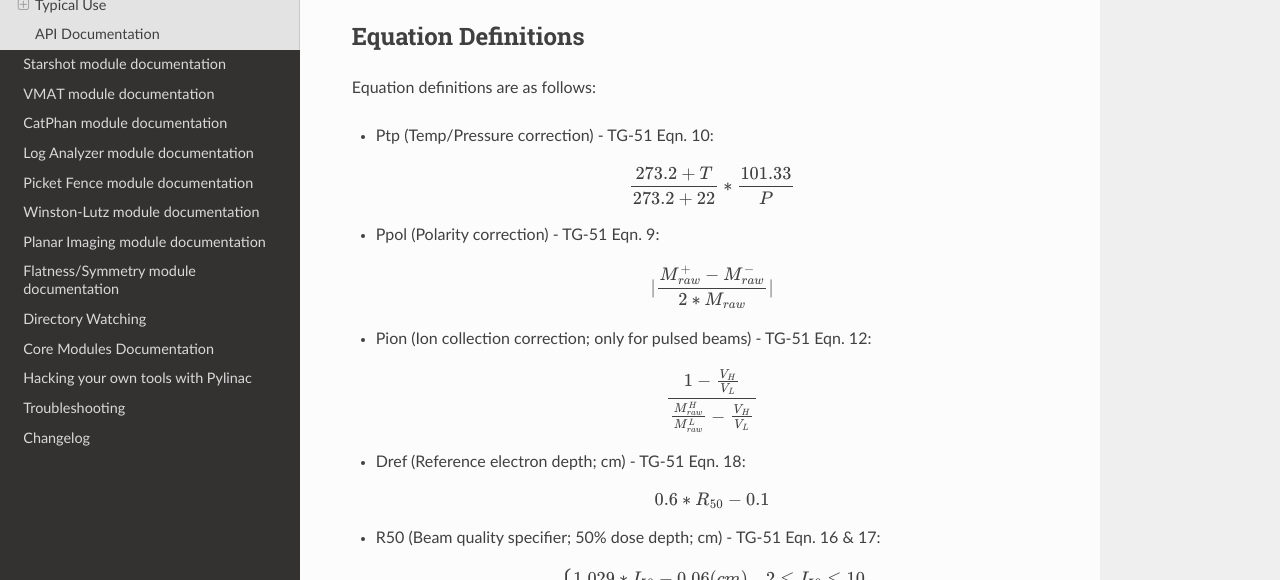
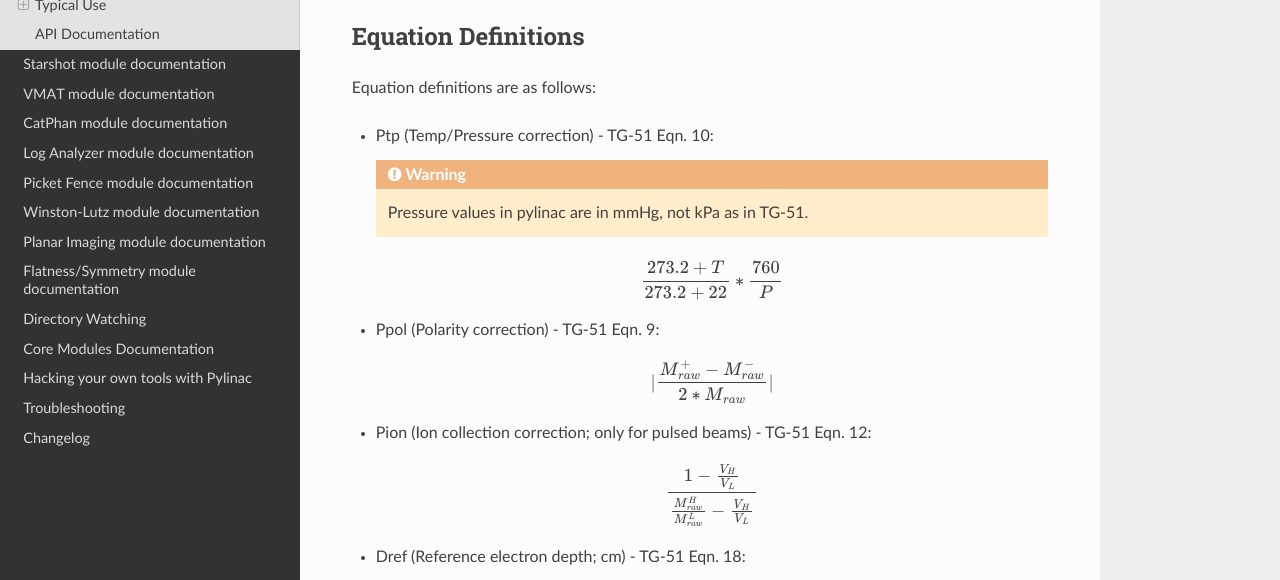
Before and after one commit to jrkerns/pylinac, a Sphinx documentation site: the page built from docs/source/tg51_docs.rst, in a window 1280 px wide and 900 px high, cut to the strip 320-900 px from the top of the window. Built offline with Sphinx 7.4.7 and the Read the Docs theme 2.0.0, drawn with Linux system fonts in a browser that asks for light colours.

Commit message:
Units of pressure stated in mmHg to be consistent w/ implemented algo. Closes #110

```diff
--- a/docs/source/tg51_docs.rst
+++ b/docs/source/tg51_docs.rst
@@ -16,7 +16,9 @@ Equation definitions are as follows:
 
 * Ptp (Temp/Pressure correction) - TG-51 Eqn. 10:
 
-  .. math:: \frac{273.2+T}{273.2+22} * \frac{101.33}{P}
+  .. warning:: Pressure values in pylinac are in mmHg, not kPa as in TG-51.
+
+  .. math:: \frac{273.2+T}{273.2+22} * \frac{760}{P}
 
 * Ppol (Polarity correction) - TG-51 Eqn. 9:
 
```
